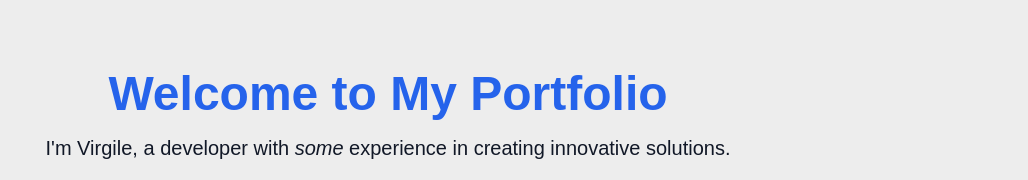
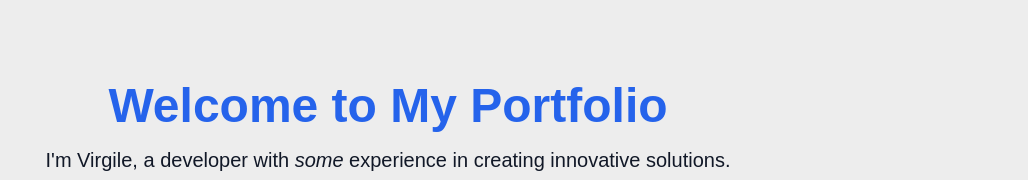
Before and after one commit to virgile953/portfolio, a Next.js app: page / in a window 1280 px wide. Shown: the part 190-370 px from the top of the page, without its empty margins (252-1280 px from the left). Built offline with nearby package versions, Linux system fonts and the light colour scheme; no server answers.

Commit message:
added margin top to page titles to not interfere with dark mode buttons

```diff
--- a/app/globals.css
+++ b/app/globals.css
@@ -41,6 +41,9 @@ body {
   transition-duration: 300ms;
 }
 
+h1 {
+  margin-top: 1.5rem;
+}
 /* Headers and text elements now use --primary-color */
 h1, h2, h3, h4, h5, h6 {
   color: var(--primary-color); /* Use primary color */
```
